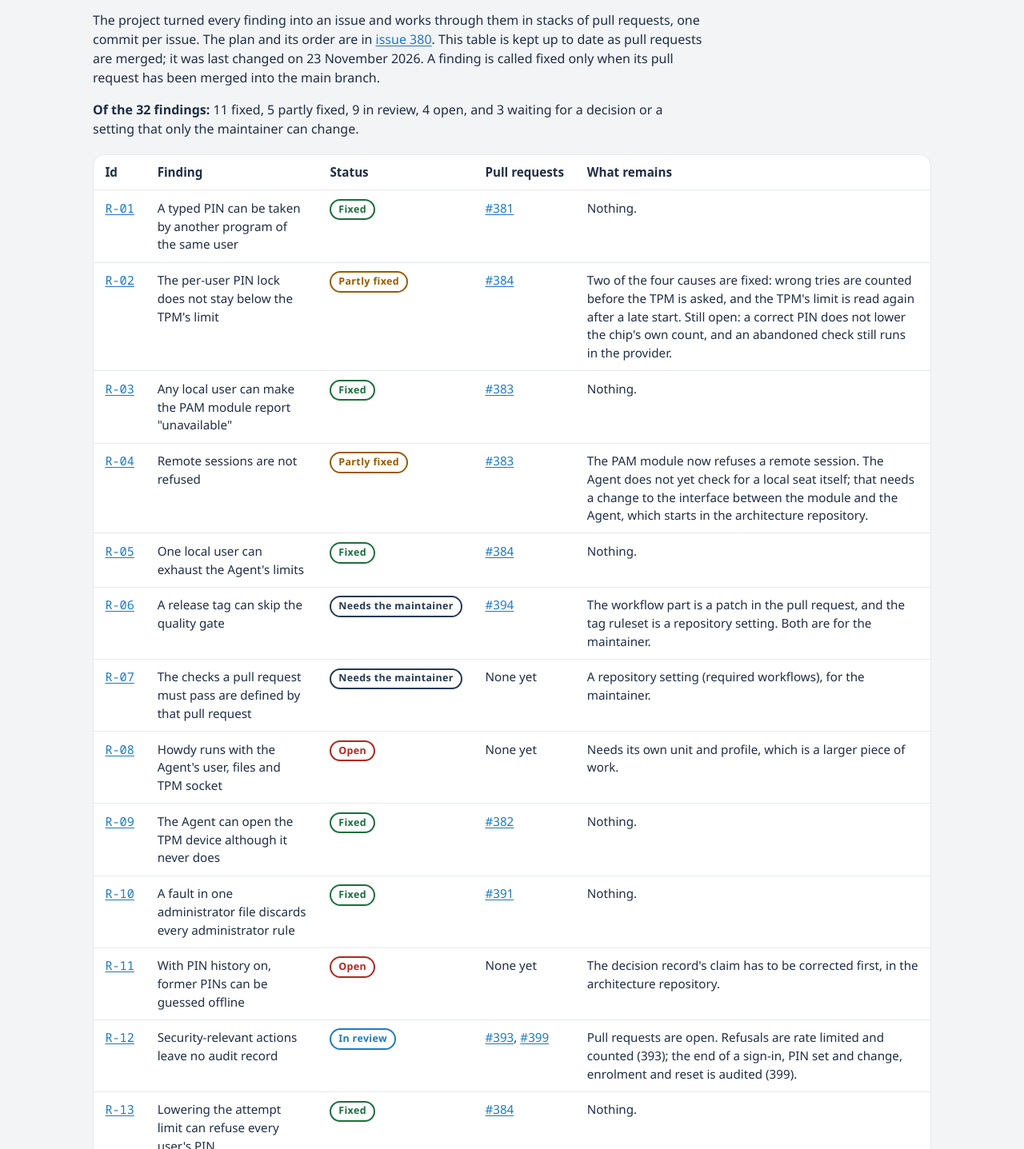
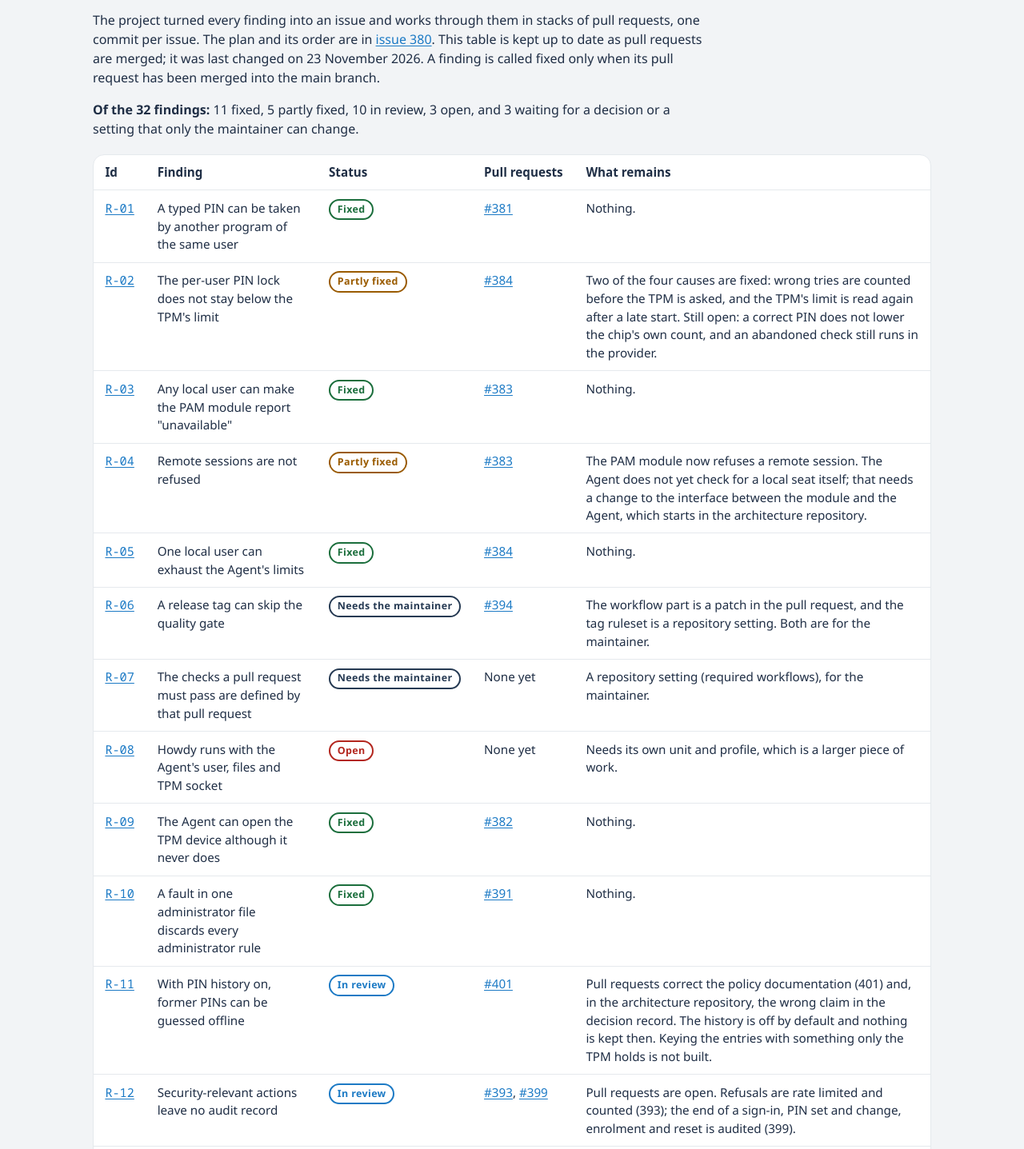
Before and after one commit to LinuxHello/linuxhello.github.io, a plain HTML site: page security-review.html in a window 1280 px wide. Shown: the part 1706-3143 px from the top of the page at 80% size. Drawn offline with Linux system fonts and the light colour scheme.

Commit message:
security-review: stack 12 (#401) is in review for R-11 and R-32
Assisted-by: Claude Code (claude-sonnet-5-5)
Signed-off-by: Valdemar Lemche <valdemar@lemche.net>

```diff
--- a/security-review.html
+++ b/security-review.html
@@ -88,7 +88,7 @@
         <h2 id="fixes">Status of the fixes</h2>
         <div class="prose">
           <p>The project turned every finding into an issue and works through them in stacks of pull requests, one commit per issue. The plan and its order are in <a href="https://github.com/LinuxHello/linux-hello/issues/380">issue 380</a>. This table is kept up to date as pull requests are merged; it was last changed on 23 November 2026. A finding is called fixed only when its pull request has been merged into the main branch.</p>
-          <p><strong>Of the 32 findings:</strong> 11 fixed, 5 partly fixed, 9 in review, 4 open, and 3 waiting for a decision or a setting that only the maintainer can change.</p>
+          <p><strong>Of the 32 findings:</strong> 11 fixed, 5 partly fixed, 10 in review, 3 open, and 3 waiting for a decision or a setting that only the maintainer can change.</p>
         </div>
         <div class="scroll">
           <table>
@@ -104,7 +104,7 @@
             <tr><td class="id"><a href="#r08">R-08</a></td><td>Howdy runs with the Agent's user, files and TPM socket</td><td><span class="st open">Open</span></td><td>None yet</td><td>Needs its own unit and profile, which is a larger piece of work.</td></tr>
             <tr><td class="id"><a href="#r09">R-09</a></td><td>The Agent can open the TPM device although it never does</td><td><span class="st fixed">Fixed</span></td><td><a href="https://github.com/LinuxHello/linux-hello/pull/382">#382</a></td><td>Nothing.</td></tr>
             <tr><td class="id"><a href="#r10">R-10</a></td><td>A fault in one administrator file discards every administrator rule</td><td><span class="st fixed">Fixed</span></td><td><a href="https://github.com/LinuxHello/linux-hello/pull/391">#391</a></td><td>Nothing.</td></tr>
-            <tr><td class="id"><a href="#r11">R-11</a></td><td>With PIN history on, former PINs can be guessed offline</td><td><span class="st open">Open</span></td><td>None yet</td><td>The decision record's claim has to be corrected first, in the architecture repository.</td></tr>
+            <tr><td class="id"><a href="#r11">R-11</a></td><td>With PIN history on, former PINs can be guessed offline</td><td><span class="st review">In review</span></td><td><a href="https://github.com/LinuxHello/linux-hello/pull/401">#401</a></td><td>Pull requests correct the policy documentation (401) and, in the architecture repository, the wrong claim in the decision record. The history is off by default and nothing is kept then. Keying the entries with something only the TPM holds is not built.</td></tr>
             <tr><td class="id"><a href="#r12">R-12</a></td><td>Security-relevant actions leave no audit record</td><td><span class="st review">In review</span></td><td><a href="https://github.com/LinuxHello/linux-hello/pull/393">#393</a>, <a href="https://github.com/LinuxHello/linux-hello/pull/399">#399</a></td><td>Pull requests are open. Refusals are rate limited and counted (393); the end of a sign-in, PIN set and change, enrolment and reset is audited (399).</td></tr>
             <tr><td class="id"><a href="#r13">R-13</a></td><td>Lowering the attempt limit can refuse every user's PIN</td><td><span class="st fixed">Fixed</span></td><td><a href="https://github.com/LinuxHello/linux-hello/pull/384">#384</a></td><td>Nothing.</td></tr>
             <tr><td class="id">R-14</td><td>Two administrator files with no method in common restore the default methods</td><td><span class="st fixed">Fixed</span></td><td><a href="https://github.com/LinuxHello/linux-hello/pull/391">#391</a></td><td>Nothing.</td></tr>
@@ -125,7 +125,7 @@
             <tr><td class="id">R-29</td><td>The TPM provider does not check its own confinement</td><td><span class="st partly">Partly fixed</span></td><td><a href="https://github.com/LinuxHello/linux-hello/pull/382">#382</a></td><td>The provider checks its profile, stops after repeated failures and restarts with a back-off. A watchdog is still missing.</td></tr>
             <tr><td class="id">R-30</td><td>The fingerprint rule for polkit matches on user id only</td><td><span class="st open">Open</span></td><td>None yet</td><td>Not yet done.</td></tr>
             <tr><td class="id">R-31</td><td>Dependency checks miss two lock files</td><td><span class="st partly">Partly fixed</span></td><td><a href="https://github.com/LinuxHello/linux-hello/pull/394">#394</a></td><td>Dependabot now watches them. The change to the advisory check is a workflow patch in the pull request, for the maintainer.</td></tr>
-            <tr><td class="id">R-32</td><td>Documents and code have drifted apart</td><td><span class="st review">In review</span></td><td><a href="https://github.com/LinuxHello/linux-hello/pull/393">#393</a></td><td>A pull request corrects the security policy file (393), and one in the site repository corrects this site's homepage. The architecture notes and decision records are changed in the architecture repository first.</td></tr>
+            <tr><td class="id">R-32</td><td>Documents and code have drifted apart</td><td><span class="st review">In review</span></td><td><a href="https://github.com/LinuxHello/linux-hello/pull/393">#393</a>, <a href="https://github.com/LinuxHello/linux-hello/pull/401">#401</a></td><td>Pull requests correct the security policy file (393) and the policy and property documents (401). One in the site repository corrects this site's homepage, and one in the architecture repository corrects the architecture notes.</td></tr>
             </tbody>
           </table>
         </div>
```
